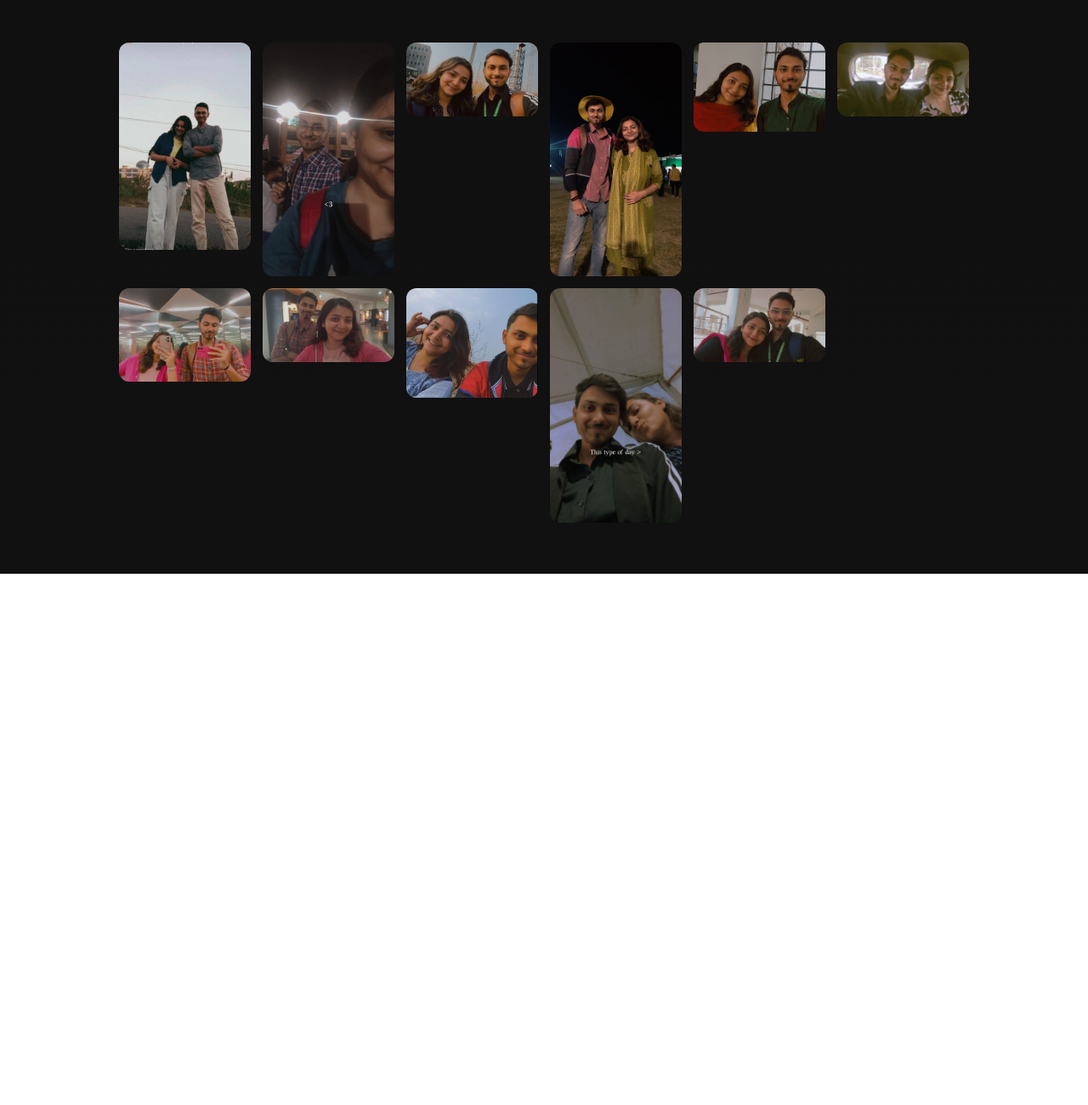
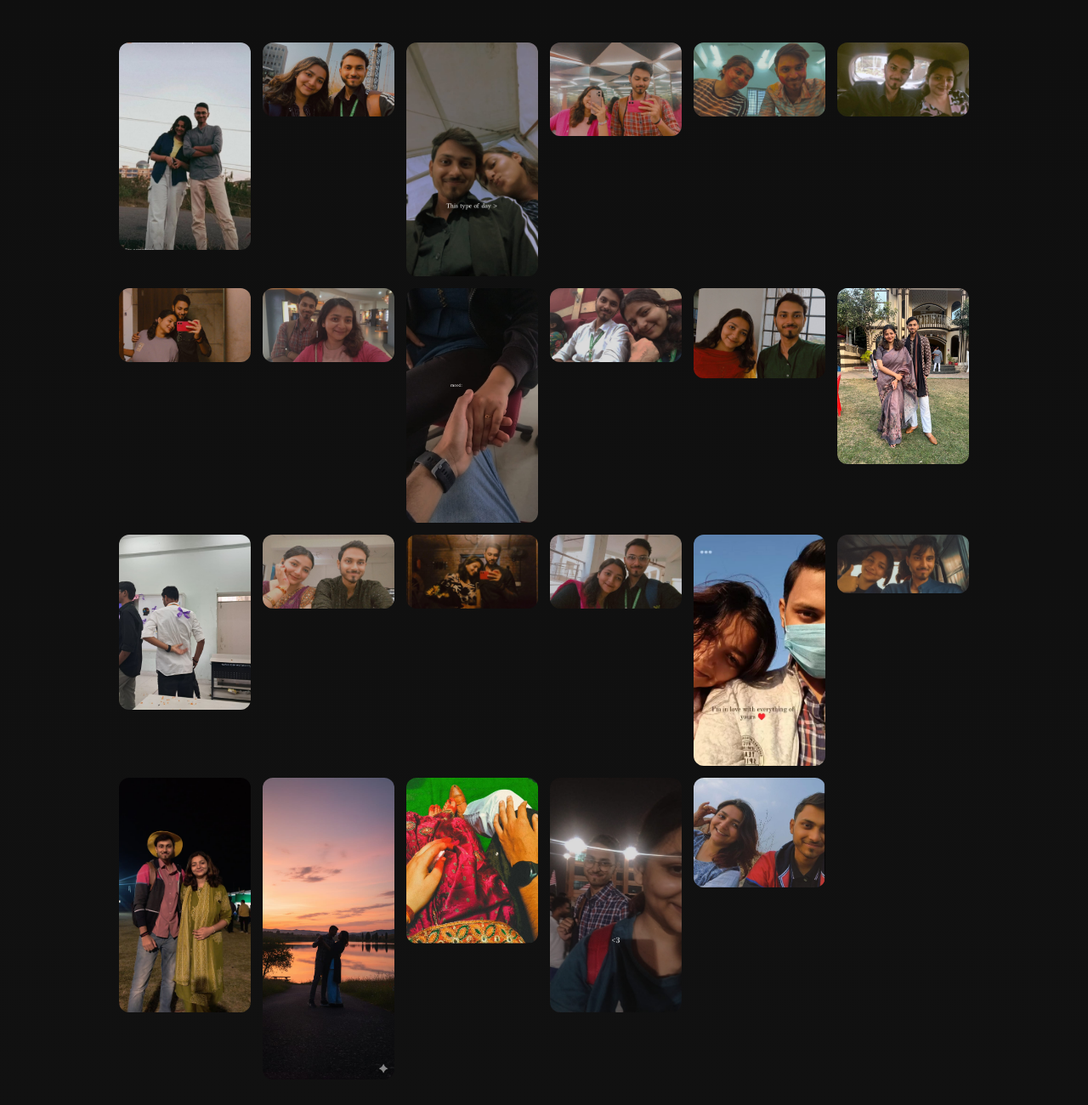
Before and after one commit to Aar1110ya/algorithm-of-us, a plain HTML site: page index.html in a window 1280 px wide. Shown: the part 3403-4703 px from the top of the page at 85% size. Before the commit the page ends 4078 px from the top, so only its background shows below. Drawn offline with Linux system fonts and the light colour scheme.

Commit message:
Update index.html

```diff
--- a/index.html
+++ b/index.html
@@ -191,16 +191,29 @@ body{
 <h2 style="margin-top:60px">Our Moments 📸</h2>
 <div class="gallery">
 <img src="1.jpeg">
+<img src="3.jpeg">
+<img src="5.jpeg">
+<img src="7.jpeg">
+<img src="9.jpeg">
+<img src="11.jpeg">
+<img src="13.jpeg">
+<img src="15.jpeg">
+<img src="19.jpeg">
+<img src="20.jpeg">
+<img src="17.jpeg">
+<img src="18.jpeg">
+<img src="16.jpeg">
+<img src="14.jpeg">
+<img src="12.jpeg">
+<img src="10.jpeg">
+<img src="8.jpeg">
+<img src="6.jpeg">
+<img src="4.jpeg">
+<img src="2.jpeg">
+<img src="21.jpeg">
 <img src="22.jpeg">
-<img src="3.jpeg">
-<img src="4.jpeg">
-<img src="17.jpeg">
-<img src="11.jpeg">
-<img src="7.jpeg">
-<img src="15.jpeg">
 <img src="23.jpeg">
-<img src="5.jpeg">
-<img src="10.jpeg">
+
 </div>
 
 </div>
```
